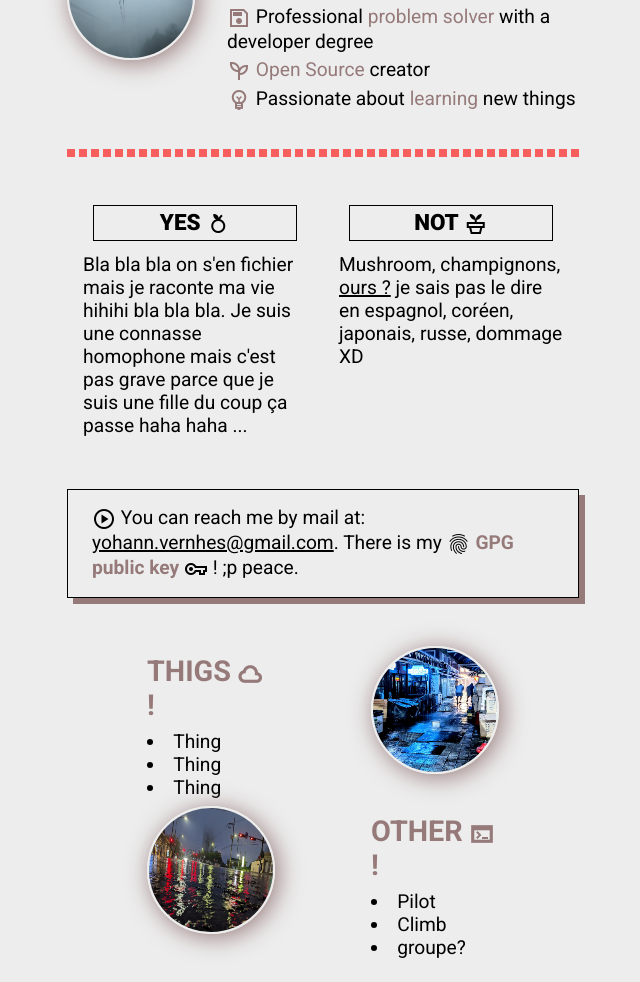
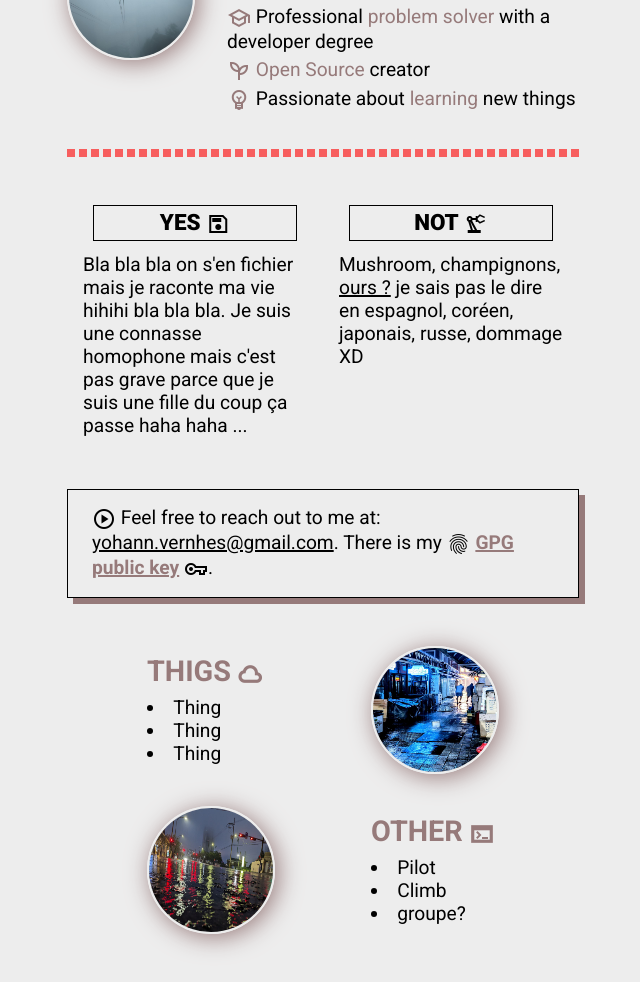
Before and after one commit to lostsh/vernhes-yohann, a plain HTML site: page index.html in a window 1280 px wide. Shown: the part 157-1139 px from the top of the page, without its empty margins (317-957 px from the left). Drawn offline with nearby package versions, Linux system fonts and the light colour scheme.

Commit message:
content creation processing

```diff
--- a/index.html
+++ b/index.html
@@ -20,7 +20,7 @@
         <div class="round-picture"><img src="assets/img/mist-pherique.jpg" alt="Misty mountain, South Korea"/></div>
         <div>
           <h1>Vernhes Yohann</h1>
-          <p><span class="offset-top grey material-symbols-sharp">save</span> Professional <span class="grey">problem solver</span> with a developer degree</p>
+          <p><span class="offset-top grey material-symbols-sharp">school</span> Professional <span class="grey">problem solver</span> with a developer degree</p>
           <p><span class="offset-top grey material-symbols-sharp">psychiatry</span> <span class="grey">Open Source</span> creator</p>
           <p><span class="offset-top grey material-symbols-sharp">emoji_objects</span> Passionate about <span class="grey">learning</span> new things</p>
         </div>
@@ -28,7 +28,7 @@
       <hr/>
       <div>
         <div>
-          <h3 class="boxed">YES <span class="offset-top material-symbols-sharp">nutrition</span></h3>
+          <h3 class="boxed">YES <span class="offset-top material-symbols-sharp">save</span></h3>
           <p>
             Bla bla bla on s'en fichier mais je raconte ma vie hihihi bla bla bla.
             Je suis une connasse homophone mais c'est pas grave parce que je suis une fille du coup
@@ -36,19 +36,19 @@
           </p>
         </div>
         <div>
-          <h3 class="boxed">NOT <span class="offset-top material-symbols-sharp">potted_plant</span></h3>
+          <h3 class="boxed">NOT <span class="offset-top material-symbols-sharp">precision_manufacturing</span></h3>
           <p>
             Mushroom, champignons, <a href="file:///home/lostsh/">ours ?</a> je sais pas le dire en espagnol, coréen, japonais, russe, dommage XD
           </p>
         </div>
       </div>
       <div class="boxed shadowed">
-        <p><span class="offset-top material-symbols-sharp">play_circle</span> You can reach me by mail at: <a href="mailto:yohann.vernhes@gmail.com">yohann.vernhes@gmail.com</a>. There is my <span class="offset-top material-symbols-sharp">fingerprint</span> <span class="bold grey">GPG public key</span> <span class="offset-top material-symbols-sharp">vpn_key</span> ! ;p peace.</p>
+        <p><span class="offset-top material-symbols-sharp">play_circle</span> Feel free to reach out to me at: <a href="mailto:yohann.vernhes@gmail.com">yohann.vernhes@gmail.com</a>. There is my <span class="offset-top material-symbols-sharp">fingerprint</span> <a href="vernhes-yohann_public.key" class="bold grey">GPG public key</a> <span class="offset-top material-symbols-sharp">vpn_key</span>.</p>
       </div>
       <div>
         <div>
           <div>
-            <h2>Thigs <span class="offset-top bold grey material-symbols-sharp">cloud</span> !</h2>
+            <h2>Thigs <span class="offset-top bold grey material-symbols-sharp">cloud</span></h2>
             <ul>
               <li>Thing</li>
               <li>Thing</li>
@@ -60,7 +60,7 @@
         <div>
           <div class="round-picture"><img src="assets/img/rain-street.jpg" alt="Market street under rain, South Korea"/></div>
           <div>
-            <h2>Other <span class="offset-top grey bold material-symbols-sharp">terminal</span> !</h2>
+            <h2>Other <span class="offset-top grey bold material-symbols-sharp">terminal</span></h2>
             <ul>
               <li>Pilot</li>
               <li>Climb</li>
```
